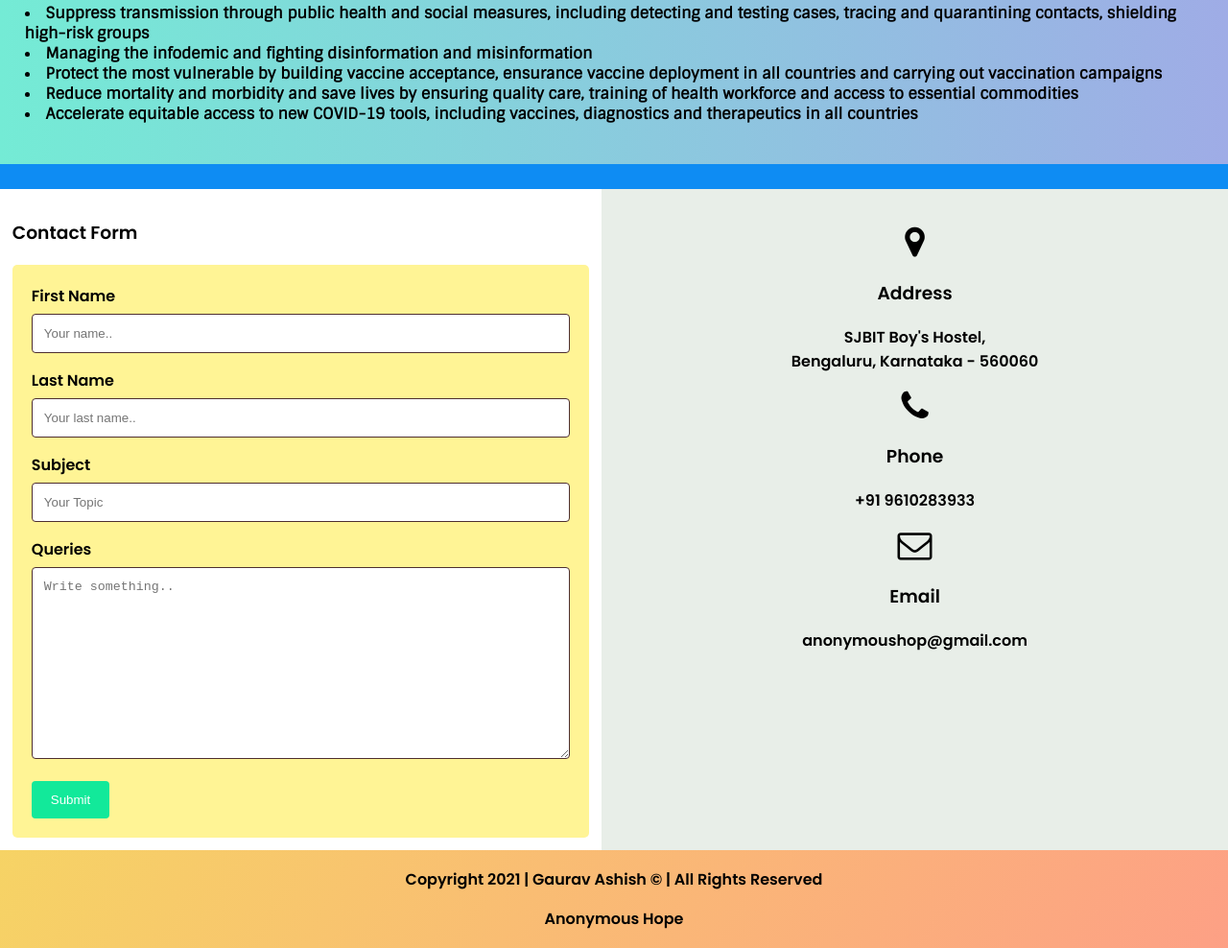
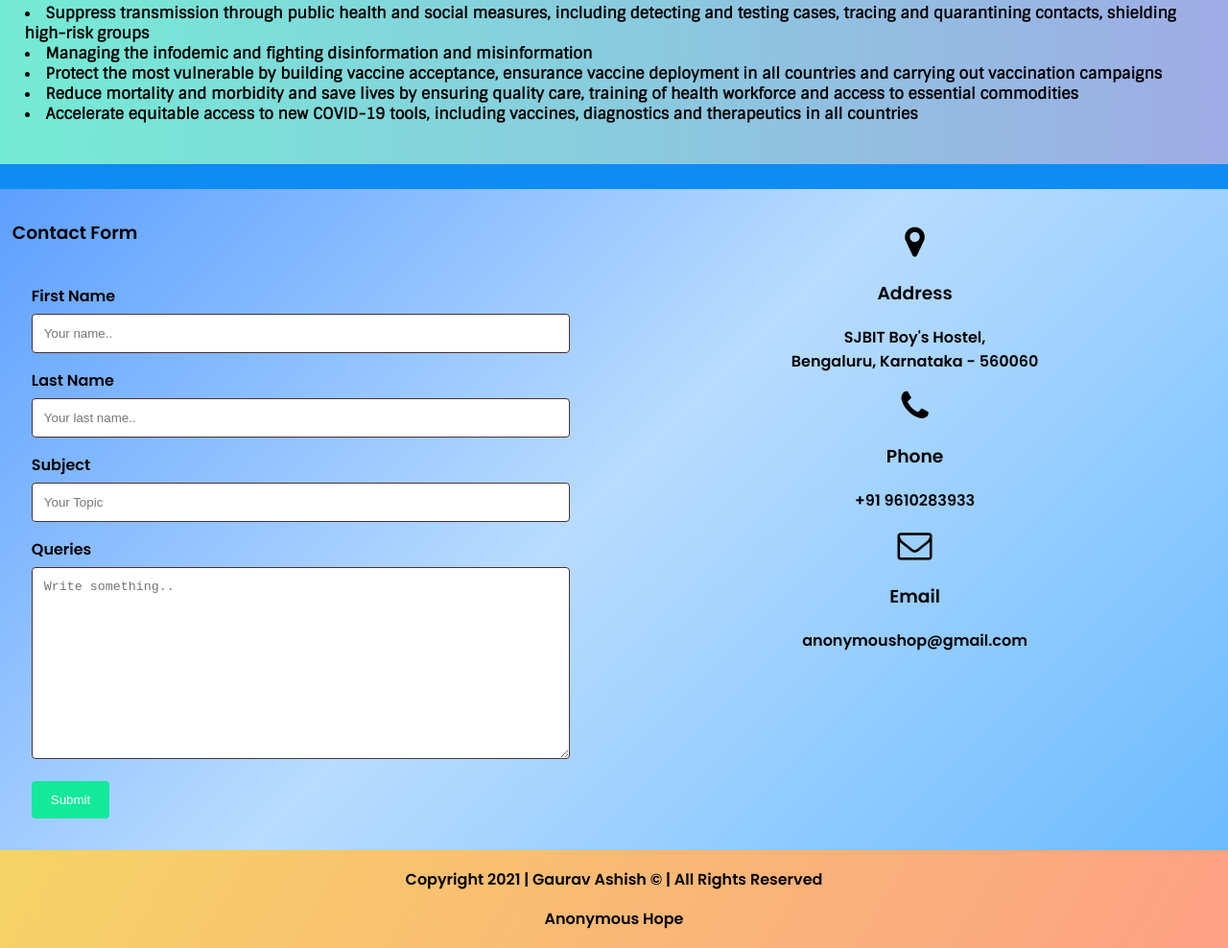
Before and after one commit to rghvgrv/AnonymousHope, a plain HTML site: page index.html in a window 1280 px wide. Shown: the part 442-1430 px from the top of the page at 96% size. Drawn offline with Linux system fonts and the light colour scheme.

Commit message:
Update style.css

```diff
--- a/style.css
+++ b/style.css
@@ -61,6 +61,7 @@ nav a:hover {
 
 .form2 {
     display: flex;
+   background-image: linear-gradient(-225deg, #5D9FFF 0%, #B8DCFF 48%, #6BBBFF 100%);
 }
 
 #query {
@@ -97,14 +98,12 @@ input[type=submit]:hover {
 
 .container {
     border-radius: 5px;
-    background-color: #fff495;
     padding: 20px;
 }
 
 .container-box {
     padding: 2%;
     text-align: center;
-    background: rgb(232, 238, 232);
     width: 50%;
     display: flex;
     flex-direction: column;
```
